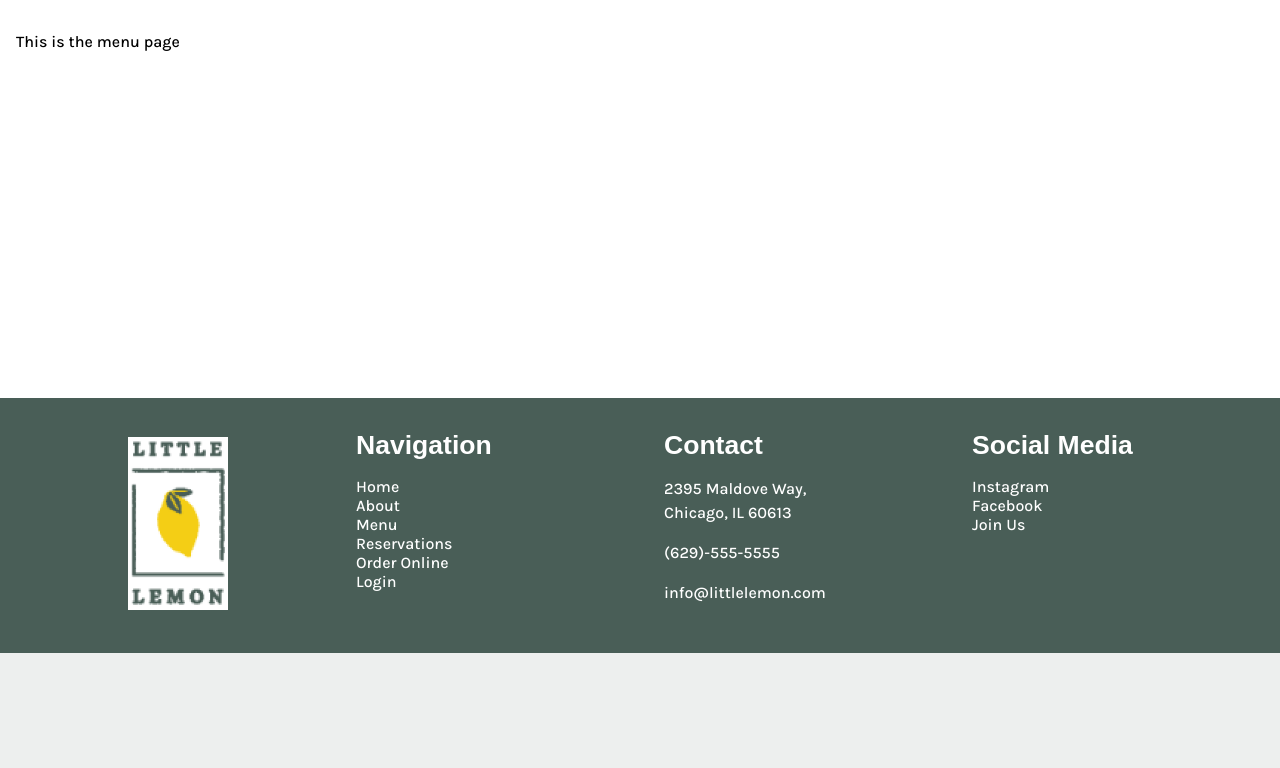
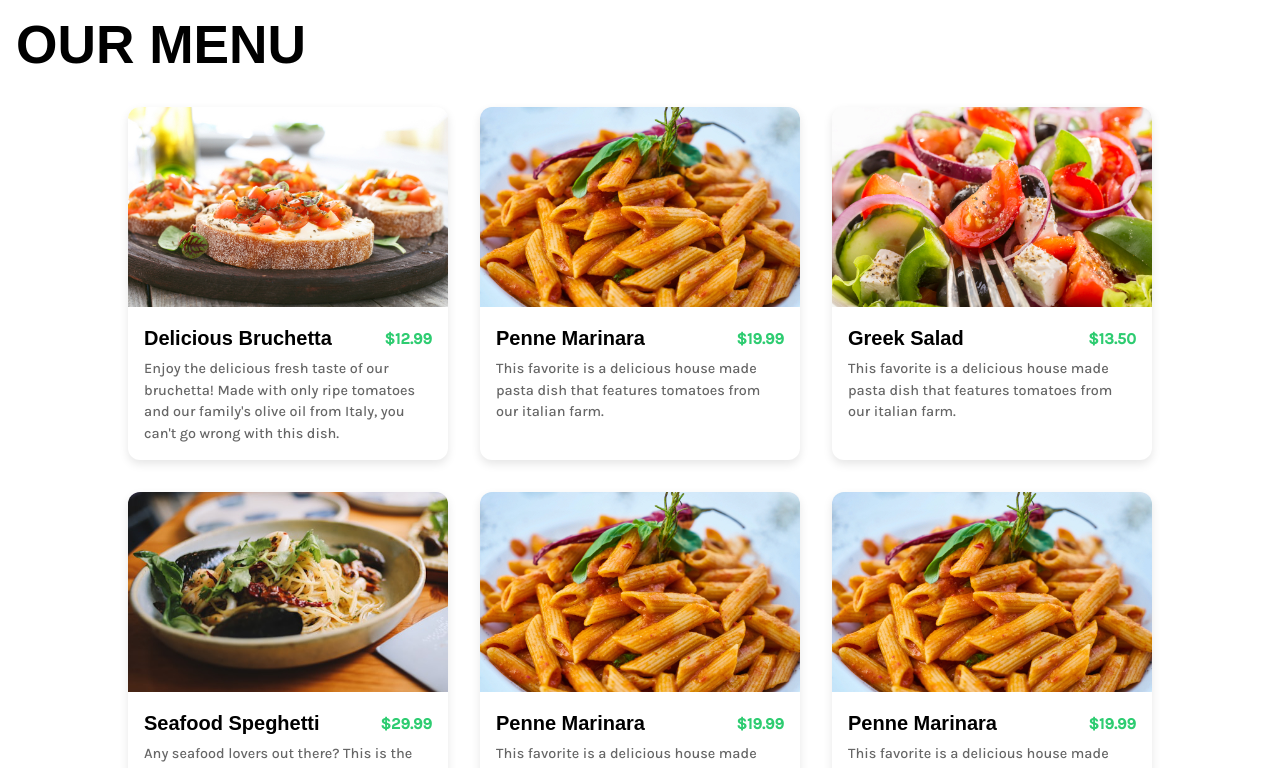
Before and after one commit to Martyr2/little-lemon, a React (Create React App) app: page /menu in a window 1280 px wide. Shown: the part 392-1160 px from the top of the page. Before the commit the page ends 1045 px from the top, so only its background shows below. Built offline with nearby package versions, Linux system fonts and the light colour scheme; a web font is replaced by a local one.

Commit message:
Put in some rough placeholder content for various content pages.

```diff
--- a/src/components/Pages/About.js
+++ b/src/components/Pages/About.js
@@ -1,5 +1,6 @@
 import HeroImage from "../HeroImage/HeroImage";
 import pasta from "../../assets/pasta-plate.jpg";
+import grill from "../../assets/grill-sm.jpg";
 
 const About = () => {
     return (
@@ -8,7 +9,15 @@ const About = () => {
                 <h1 className="shaded-heading">About</h1>
             </HeroImage>
             <section className="main-body">
-                <p>This is the about page</p>
+                <h2>OUR STORY</h2>
+                <div className="about-image-container">
+                    <img src={grill} alt="Little Lemon Home" className="about-image"/>
+                    <div className="about-image-text">
+                        <p>From the humble kitchen of Little Lemon, to the bustling streets of Chicago, our story is a tale of passion, tradition, and the art of crafting delicious dishes that transport you to a culinary paradise. Founded in 2004 by our visionary owner, Chef John Doe, Little Lemon has been a beacon of culinary excellence for generations. With an excellent staff and a commitment to quality ingredients, Little Lemon has earned a reputation as a destination for food enthusiasts who seek authentic Mediterranean flavors.</p>
+                        <p>Try our menu today and indulge in a culinary experience that will leave you craving for more! We are sure you are going to love it.</p>
+                    </div>
+                </div>
+
             </section>
         </main>
     )
--- a/src/components/Pages/Home.js
+++ b/src/components/Pages/Home.js
@@ -30,7 +30,7 @@ const Home = () => {
                 </div>
             </section>
             <section className="main-body">
-                <h3>OUR HIGHLIGHTS</h3>
+                <h3>HIGHLIGHTS</h3>
 
                 <div className="card-list">
                     <Card
@@ -68,6 +68,11 @@ const Home = () => {
                 <h3>TESTIMONIALS</h3>
                 <p>"The food was amazing and the service was great! I can't wait to come back!"</p>
             </section>
+
+            <section className="about-container">
+                <h3>ABOUT</h3>
+                <p>"The food was amazing and the service was great! I can't wait to come back!"</p>
+            </section>
         </main>
     )
 }
--- a/src/components/Pages/Menu.js
+++ b/src/components/Pages/Menu.js
@@ -1,14 +1,66 @@
 import HeroImage from "../HeroImage/HeroImage";
 import pork from "../../assets/pork-chop.jpg";
+import pasta from "../../assets/pasta-sm.jpg";
+import greek from "../../assets/greek-salad-sm.jpg";
+import bruchetta from "../../assets/bruchetta-sm.jpg";
+import seafood from "../../assets/seafood-lunch.png";
+
+import MenuItem from "../MenuItem/MenuItem";
 
 const Menu = () => {
+    const menu = [
+        {
+            image: bruchetta,
+            title: 'Delicious Bruchetta',
+            description: 'Enjoy the delicious fresh taste of our bruchetta! Made with only ripe tomatoes and our family\'s olive oil from Italy, you can\'t go wrong with this dish.',
+            price: '12.99'
+        },
+        {
+            image: pasta,
+            title: 'Penne Marinara',
+            description: 'This favorite is a delicious house made pasta dish that features tomatoes from our italian farm.',
+            price: '19.99'
+        },
+        {
+            image: greek,
+            title: 'Greek Salad',
+            description: 'This favorite is a delicious house made pasta dish that features tomatoes from our italian farm.',
+            price: '13.50'
+        },
+        {
+            image: seafood,
+            title: 'Seafood Speghetti',
+            description: 'Any seafood lovers out there? This is the perfect dish for you! Our seafood is fresh and cooked to perfection.',
+            price: '29.99'
+        },
+        {
+            image: pasta,
+            title: 'Penne Marinara',
+            description: 'This favorite is a delicious house made pasta dish that features tomatoes from our italian farm.',
+            price: '19.99'
+        },
+        {
+            image: pasta,
+            title: 'Penne Marinara',
+            description: 'This favorite is a delicious house made pasta dish that features tomatoes from our italian farm.',
+            price: '19.99'
+        },
+    ];
+
     return (
         <main>
             <HeroImage image={pork}>
                 <h1 className="shaded-heading">Menu</h1>
             </HeroImage>
             <section className="main-body">
-                <p>This is the menu page</p>
+                <h2>OUR MENU</h2>
+                <div className="main-menu-container">
+
+                    {menu.map((item, index) => (
+                        <MenuItem key={index} image={item.image} title={item.title} description={item.description} price={item.price}/>
+                    ))}
+
+                </div>
             </section>
         </main>
     )
--- a/src/components/Pages/Reservation.js
+++ b/src/components/Pages/Reservation.js
@@ -1,14 +1,17 @@
 import HeroImage from "../HeroImage/HeroImage";
 import reservations from "../../assets/reservations.jpg";
+import ReservationForm from "../ReservationForm/ReservationForm";
 
 const Reservation = () => {
+    const times = ["17:00", "18:00", "19:00", "20:00", "21:00", "22:00"];
     return (
         <main>
             <HeroImage image={reservations}>
                 <h1 className="shaded-heading">Reservations</h1>
             </HeroImage>
             <section className="main-body">
-                <p>This is the reservations page</p>
+                <h2>Reserve a Table</h2>
+                <ReservationForm availableTimes={times}/>
             </section>
         </main>
     )
```
